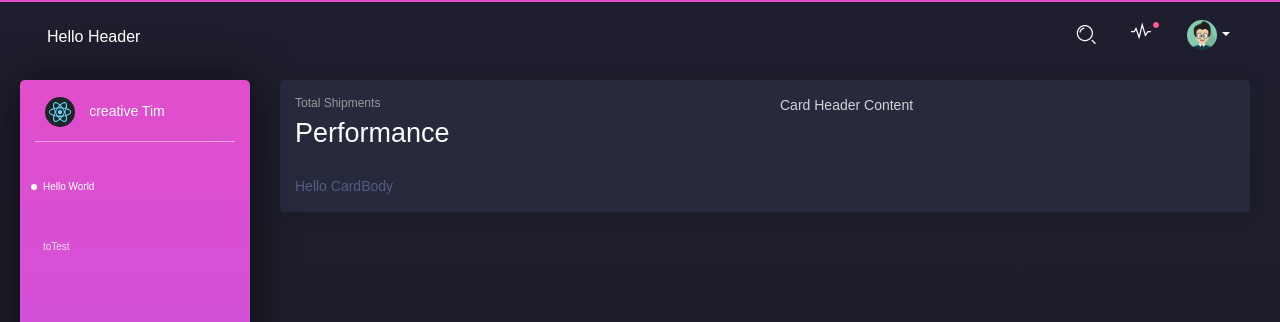
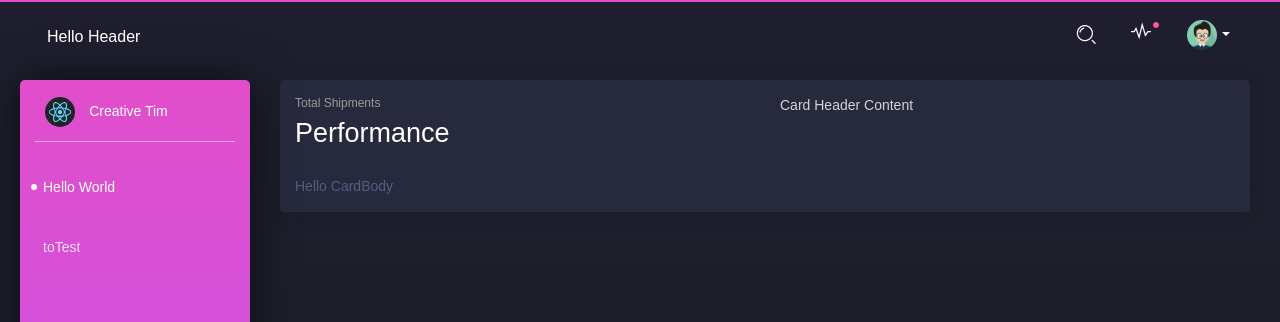
Before and after one commit to extracold1209/web_test_fron, a React app: page / in a window 1280 px wide. Shown: the top 322 px of the page. Built offline with nearby package versions, Linux system fonts and the light colour scheme; the HTML template or start-up script is replaced by a standard one.

Commit message:
사이드바 카테고리 코드 정리

```diff
--- a/src/assets/scss/black-dashboard-react/custom/_sidebar-and-main-panel.scss
+++ b/src/assets/scss/black-dashboard-react/custom/_sidebar-and-main-panel.scss
@@ -52,6 +52,8 @@
     > .nav,
     .user .info{
       [data-toggle="collapse"] ~ div > ul > li > a{
+        font-size: 16px;
+
         span{
           display: inline-block;
           // @extend .animation-transition-general;
@@ -158,7 +160,7 @@
         text-decoration: none;
         position: relative;
         cursor: pointer;
-        font-size: $font-size-xs;
+        font-size: $font-size-base;
         padding: 10px 8px;
         line-height: $line-height-lg;
       }
--- a/src/client/components/Header.tsx
+++ b/src/client/components/Header.tsx
@@ -40,7 +40,7 @@ interface IState {
     color: string;
 }
 
-class AdminNavbar extends React.Component<IProps, IState> {
+class Header extends React.Component<IProps, IState> {
     private get headerText() {
         return 'Hello Header';
     }
@@ -187,7 +187,10 @@ class AdminNavbar extends React.Component<IProps, IState> {
                 </DropdownToggle>
                 <DropdownMenu className='dropdown-navbar' right tag='ul'>
                     {dummyNotificationList.map((notiContent) =>
-                        <NavLink tag='li'>
+                        <NavLink
+                            tag='li'
+                            key={notiContent}
+                        >
                             <DropdownItem className='nav-item'>
                                 {notiContent}
                             </DropdownItem>
@@ -239,4 +242,4 @@ export default connect(
     (dispatch) => ({
         SidebarOpenAction: bindActionCreators(actionCreators, dispatch),
     }),
-)(AdminNavbar);
+)(Header);
--- a/src/client/components/Sidebar.tsx
+++ b/src/client/components/Sidebar.tsx
@@ -48,7 +48,6 @@ class Sidebar extends React.Component<IProps> {
   }
   // verifies if routeName is the one active (in browser input)
   public activeRoute(routeName: string) {
-    console.log(this.props.location);
     return this.props.location.pathname === routeName ? 'active' : '';
   }
   public componentDidMount() {
@@ -80,7 +79,7 @@ class Sidebar extends React.Component<IProps> {
       <div className='sidebar' data-data={bgColor}>
         <div className='sidebar-wrapper' ref='sidebar'>
           <Logo
-            linkText='creative Tim'
+            linkText='Creative Tim'
           />
           <Nav>
             {routes.map((prop, key) => {
```
